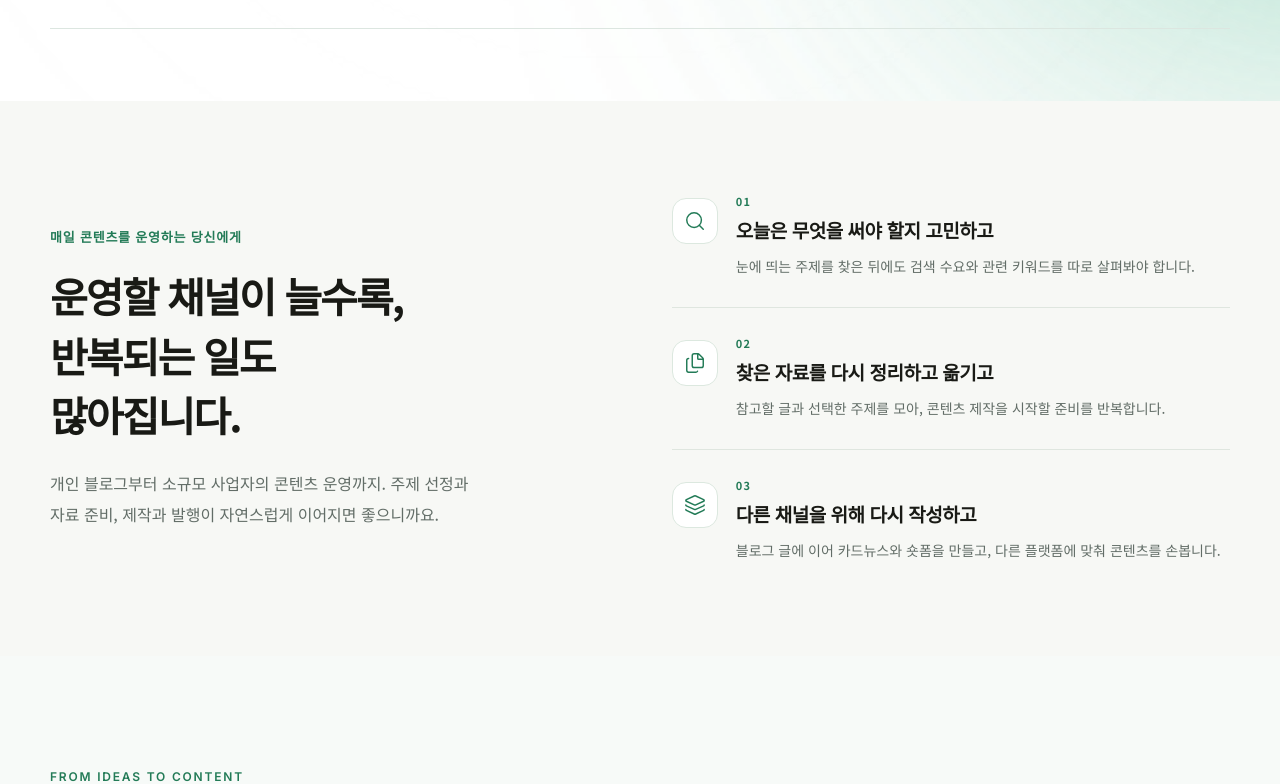
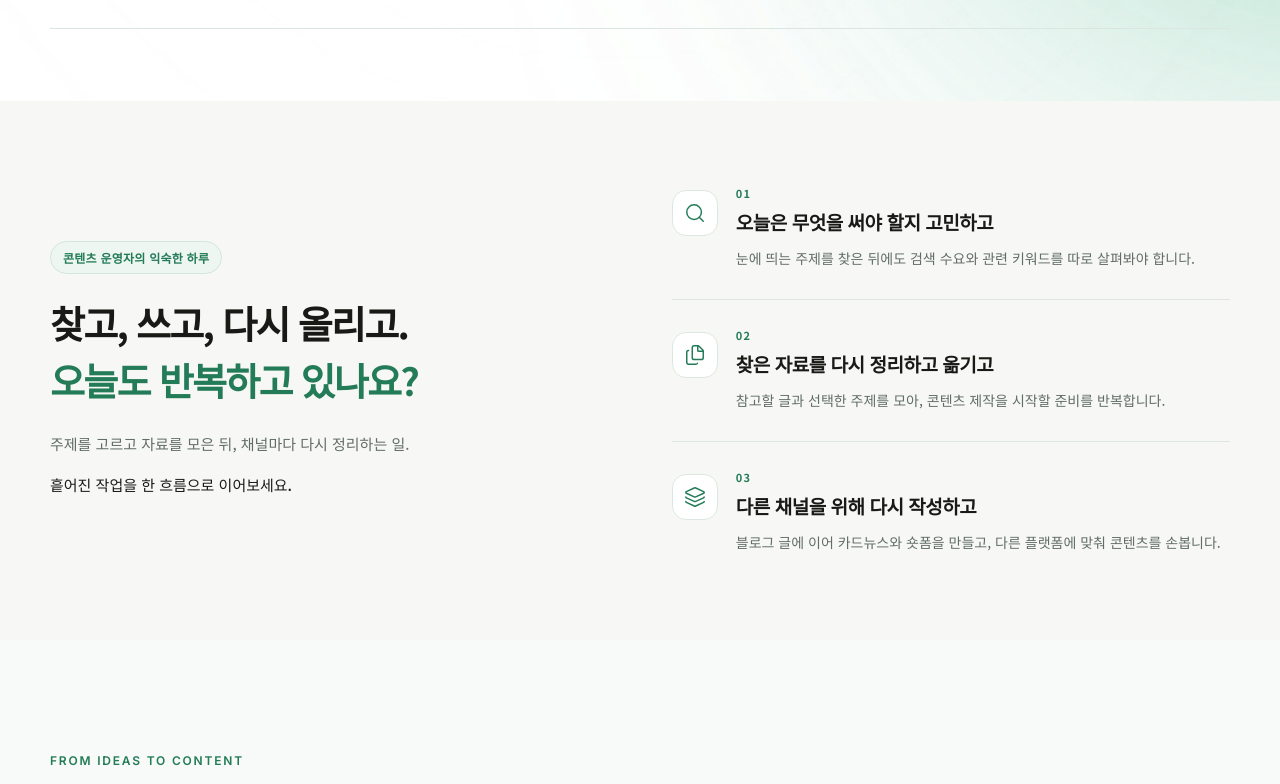
Before and after one commit to misohong0520-hue/hongsik-blogworld-landing, a Next.js app: page / in a window 1280 px wide. Shown: the part 959-1743 px from the top of the page. Built offline with nearby package versions, Linux system fonts and the light colour scheme.

Commit message:
style: sharpen operator pain point introduction

```diff
--- a/src/components/overview/overview-sections.module.css
+++ b/src/components/overview/overview-sections.module.css
@@ -15,9 +15,15 @@
 .quickTitle { font-size: 16px; line-height: 1.4; font-weight: 650; }
 .quickDetail { font-size: 12px; color: var(--landing-muted); line-height: 1.5; word-break: keep-all; }
 .quickLink:hover { background: #eff8f3; }
-.problems { padding: 92px 0; background: #f7f8f5; }
+.problems { padding: 84px 0; background: #f7f8f5; }
 .problemGrid { display: grid; grid-template-columns: 1fr 1.08fr; gap: 105px; align-items: center; }
-.problemIntro h2 { margin: 0; font-size: clamp(32px, 3.2vw, 42px); line-height: 1.45; letter-spacing: -.045em; font-weight: 700; word-break: keep-all; }
+.problemIntro { min-width: 0; }
+.problemIntro .eyebrow { display: inline-flex; padding: 6px 12px; margin-bottom: 20px; border: 1px solid #d3e6da; border-radius: 999px; background: #edf6f0; font-size: 12px; letter-spacing: .02em; }
+.problemIntro h2 { margin: 0; font-size: clamp(28px, 3.1vw, 38px); line-height: 1.5; letter-spacing: -.045em; font-weight: 700; word-break: keep-all; }
+.problemIntro h2 span { display: block; }
+.problemIntro h2 span:last-child { color: var(--landing-link); }
+.problemIntro .sectionDescription { max-width: 440px; margin-top: 22px; font-size: 15px; line-height: 1.9; }
+.problemClosing { display: block; margin-top: 12px; color: var(--landing-ink); font-weight: 500; }
 .problemList { margin: 0; padding: 0; list-style: none; }
 .problemList li { display: grid; grid-template-columns: 46px minmax(0, 1fr); gap: 18px; padding: 27px 0; border-bottom: 1px solid #dfe6df; }
 .problemList li:first-child { padding-top: 0; }
@@ -82,7 +88,6 @@
   .problems { padding: 64px 0; }
   .problemGrid { grid-template-columns: 1fr; gap: 38px; }
   .problemIntro h2 { font-size: 34px; }
-  .desktopBreak { display: none; }
   .sectionDescription { max-width: 560px; margin-top: 18px; font-size: 15px; }
   .problemList { max-width: 650px; }
   .problemList li { padding: 24px 0; }
@@ -113,7 +118,7 @@
   .quickFeatures li:nth-child(3) .quickLink::after { display: block; }
   .quickFeatures li:nth-child(even) .quickLink::after { display: none; }
   .quickFeatures li:nth-child(-n+4) { border-bottom: 1px solid #e2e9e5; }
-  .problemIntro h2 { font-size: 30px; }
+  .problemIntro h2 { font-size: clamp(25px, 7.3vw, 30px); }
   .problemList li { grid-template-columns: 40px minmax(0, 1fr); gap: 14px; }
   .problemIcon { width: 40px; height: 40px; border-radius: 12px; }
   .problemList h3 { font-size: 17px; }
--- a/src/components/overview/overview-sections.tsx
+++ b/src/components/overview/overview-sections.tsx
@@ -74,9 +74,9 @@ export function OperatorProblemsSection() {
     <section id="audience" className={styles.problems} aria-labelledby="audience-heading">
       <div className={`landing-container ${styles.problemGrid}`}>
         <div className={styles.problemIntro}>
-          <p className={styles.eyebrow}>매일 콘텐츠를 운영하는 당신에게</p>
-          <h2 id="audience-heading">운영할 채널이 늘수록,<br />반복되는 일도<br className={styles.desktopBreak} /> 많아집니다.</h2>
-          <p className={styles.sectionDescription}>개인 블로그부터 소규모 사업자의 콘텐츠 운영까지. 주제 선정과 자료 준비, 제작과 발행이 자연스럽게 이어지면 좋으니까요.</p>
+          <p className={styles.eyebrow}>콘텐츠 운영자의 익숙한 하루</p>
+          <h2 id="audience-heading"><span>찾고, 쓰고, 다시 올리고.</span><span>오늘도 반복하고 있나요?</span></h2>
+          <p className={styles.sectionDescription}>주제를 고르고 자료를 모은 뒤, 채널마다 다시 정리하는 일.<span className={styles.problemClosing}>흩어진 작업을 한 흐름으로 이어보세요.</span></p>
         </div>
         <ul className={styles.problemList}>
           {problems.map(({ icon: Icon, title, body }, index) => (
```
